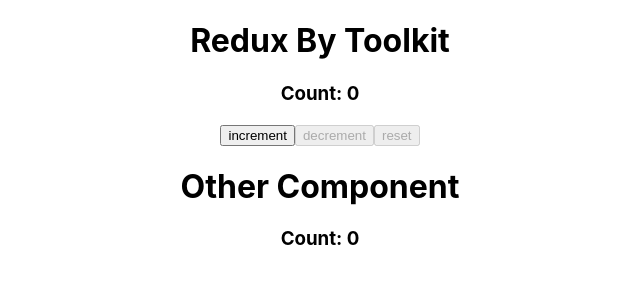
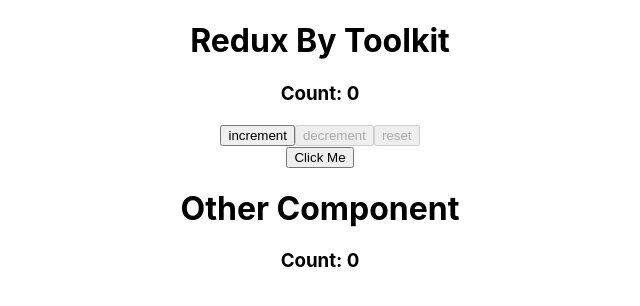
Before and after one commit to ankita-chourasiya/react-redux-tool-tip, a React (Create React App) app: page / in a window 1280 px wide. Shown: the top 306 px of the page, without its empty margins (320-960 px from the left). Built offline with nearby package versions, Linux system fonts and the light colour scheme.

Commit message:
Performing dealing.

```diff
--- a/src/App.js
+++ b/src/App.js
@@ -1,9 +1,14 @@
-import React from 'react';
+import React, { useState } from 'react';
 import './App.css';
 import { useSelector, useDispatch } from 'react-redux'
 import { counterStateIncrement, counterStateDecrement, counterStateReset } from './Redux/slice/userSlice';
+import DemoA from './components/DemoA';
+import DemoB from './components/DemoB';
+import DemoC from './components/DemoC';
 
 function App() {
+  const [demoProp, setDemoProp] = useState("Demo String");
+
   const {testState, count} = useSelector((state) => state.user);
   const dispatch = useDispatch();
   console.log("Initial State", testState)
@@ -27,6 +32,14 @@
       <button onClick={() => handleIncrement()}>increment</button>
       <button disabled={count <= 0} onClick={() => handleDecrement()}>decrement</button>
       <button disabled={count == 0} onClick={() => handleReset()}>reset</button>
+
+      <div>
+        <button onClick={() => setDemoProp("Real Demo")}>Click Me</button>
+        <DemoA />
+        <DemoB />
+        <DemoC />
+      </div>
+
     </div>
   );
 }
--- /dev/null
+++ b/src/components/DemoA.js
@@ -0,0 +1,12 @@
+import React, {memo} from 'react'
+
+function DemoA() {
+  console.log("DemoA")
+  return (
+    <div>
+
+    </div>
+  )
+}
+
+export default memo(DemoA);
--- /dev/null
+++ b/src/components/DemoB.js
@@ -0,0 +1,13 @@
+import React, {memo} from 'react'
+
+function DemoB() {
+  console.log("DemoB")
+
+  return (
+    <div>
+
+    </div>
+  )
+}
+
+export default memo(DemoB);
--- /dev/null
+++ b/src/components/DemoC.js
@@ -0,0 +1,13 @@
+import React, {memo} from 'react'
+
+function DemoC() {
+  console.log("DemoC")
+
+  return (
+    <div>
+
+    </div>
+  )
+}
+
+export default memo(DemoC);
```
